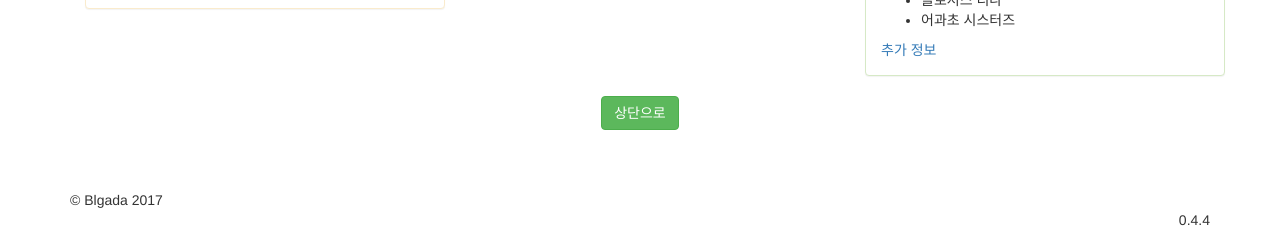
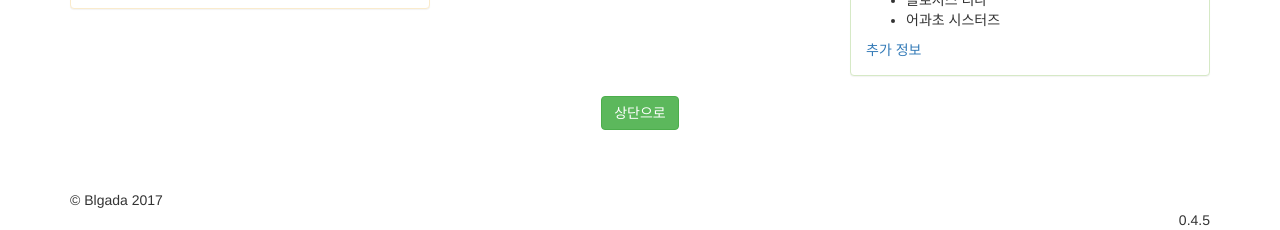
Before and after one commit to Blgada12/sr408, a plain HTML site: page index.html in a window 1280 px wide. Shown: the part 2771-3001 px from the top of the page. Drawn offline with nearby package versions, Linux system fonts and the light colour scheme; a script that the page names is missing.

Commit message:
Blgada_0.4.5

```diff
--- a/index.html
+++ b/index.html
@@ -149,7 +149,6 @@
                 </a>
             </div>
         </div>
-        <div class="container theme-showcase" role="main">
         <section>
             <div class="row">
                 <div class="col-xs-12 col-sm-4">
@@ -582,12 +581,14 @@
             </div>
         </section>
     </div>
+    <div class="container theme-showcase" role="main">
         <footer>
             <div align="center"><a href="#상단" title="상단으로"><button type="button" class="btn btn-success">상단으로</button></a></div>
             <br /><br /><br />
             <div align="left">&copy; Blgada 2017</div>
-            <div align="right">0.4.4</div>
+            <div align="right">0.4.5</div>
         </footer>
+    </div>
 
 
     <script src="https://ajax.googleapis.com/ajax/libs/jquery/1.11.2/jquery.min.js"></script>
```
Also changed, not shown: login.html (+1 -1 lines). Lines whose indentation alone changed are shown as unchanged.
